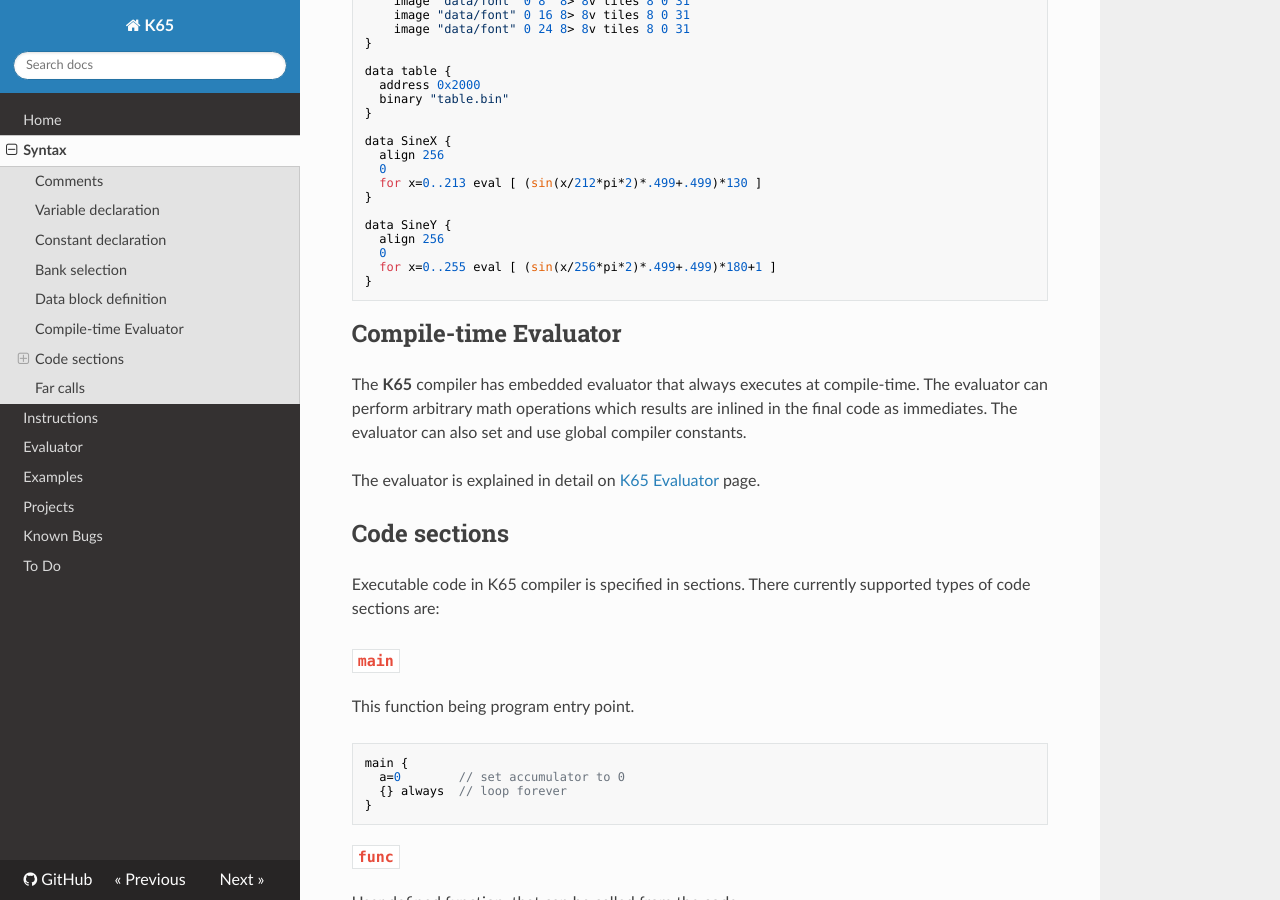
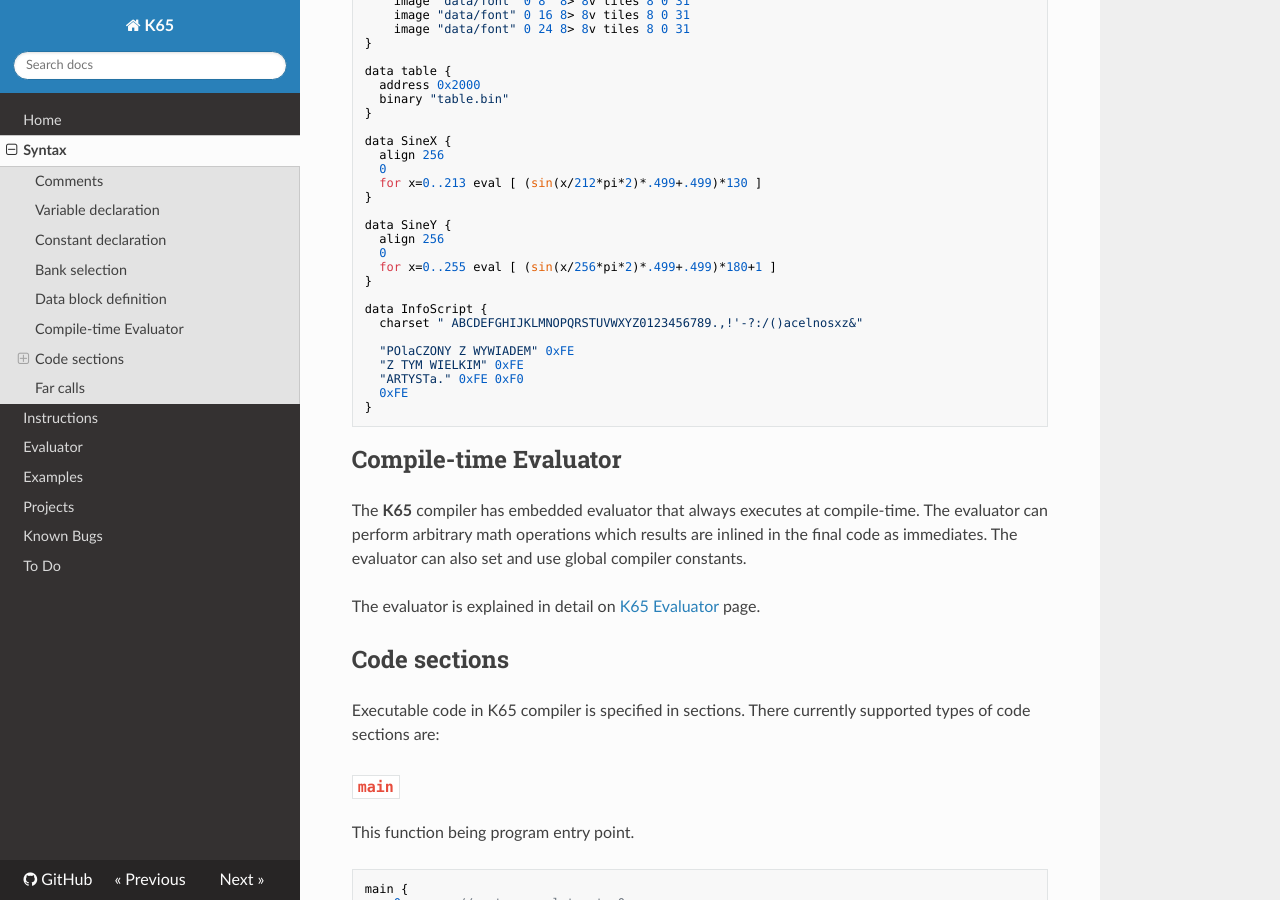
Before and after one commit to zbyti/k65-mkdocs, an MkDocs documentation site: the page built from docs/syntax.md, in a window 1280 px wide and 900 px high, scrolled down 1796 px. Built offline with MkDocs 1.6.1, drawn with Linux system fonts in a browser that asks for light colours; nearby versions of some CDN libraries.

Commit message:
update data examples

````diff
--- a/docs/syntax.md
+++ b/docs/syntax.md
@@ -111,6 +111,15 @@
   0
   for x=0..255 eval [ (sin(x/256*pi*2)*.499+.499)*180+1 ]
 }
+
+data InfoScript {
+  charset " ABCDEFGHIJKLMNOPQRSTUVWXYZ0123456789.,!'-?:/()acelnosxz&"
+
+  "POlaCZONY Z WYWIADEM" 0xFE
+  "Z TYM WIELKIM" 0xFE
+  "ARTYSTa." 0xFE 0xF0
+  0xFE
+}
 ```
 
 ## Compile-time Evaluator
````
